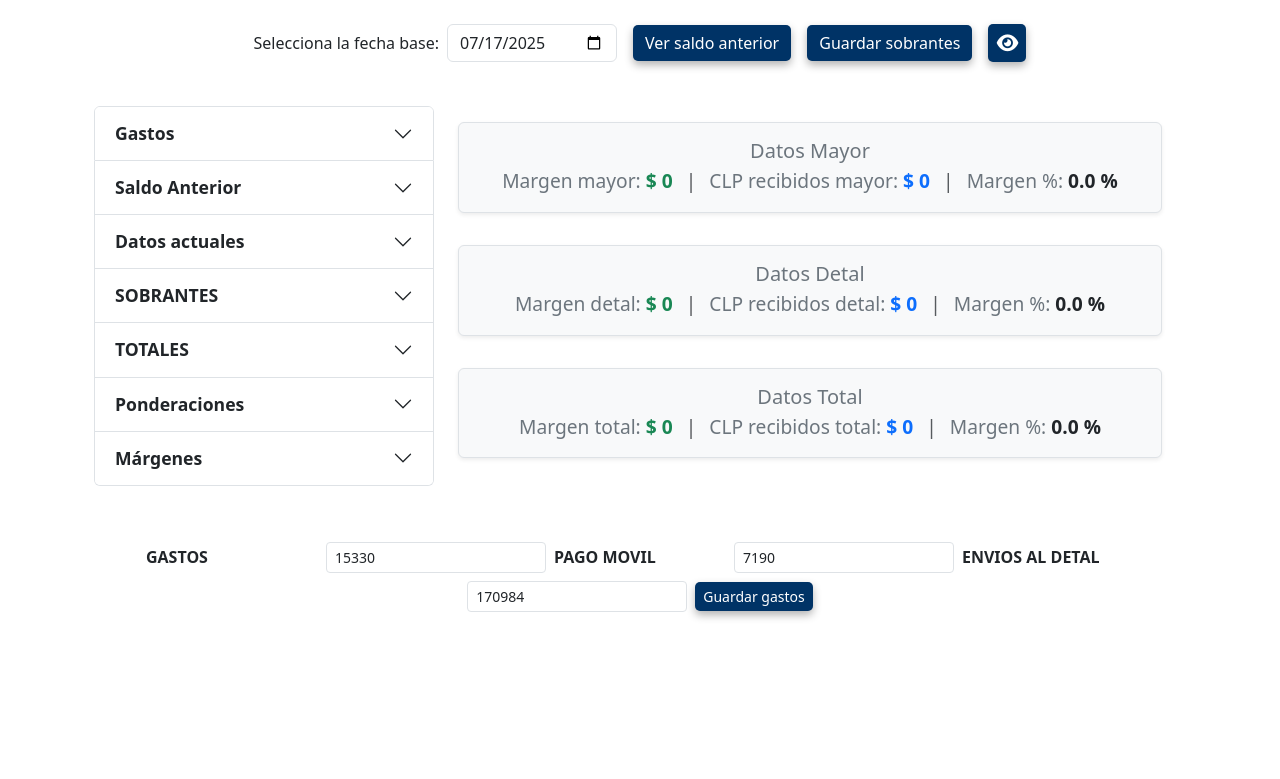
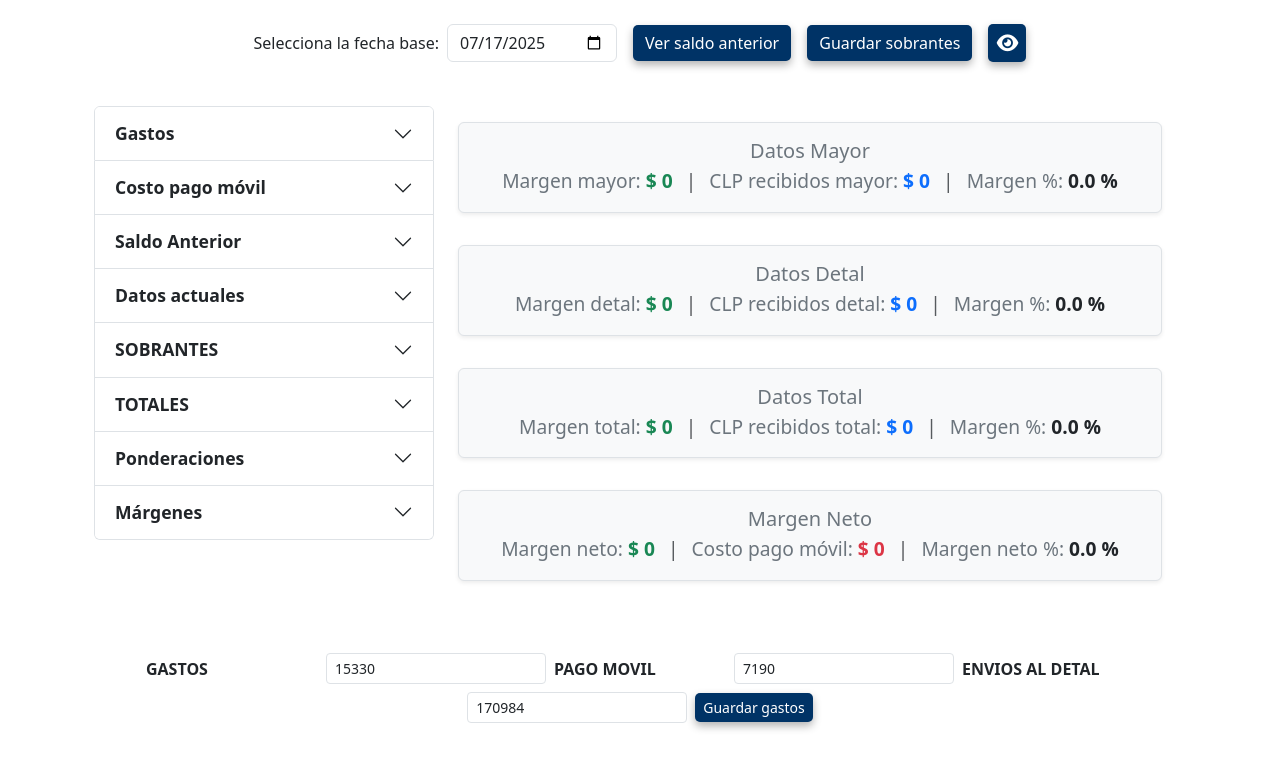
Before and after one commit to sergius2002/webfinal, a Flask app: page /margen/ in a window 1280 px wide. Shown: the part 126-905 px from the top of the page. Before the commit the page ends 745 px from the top, so only its background shows below. Run offline with Flask 3, Linux system fonts and the light colour scheme; the visitor is signed in with stand-in values (Sample User, id 1); data that the repository does not hold is empty; some libraries are stand-ins or nearby versions.

Commit message:
Agregada sección Costo pago móvil y margen neto en módulo de márgenes

```diff
--- a/mi_app/mi_app/blueprints/margen.py
+++ b/mi_app/mi_app/blueprints/margen.py
@@ -241,9 +241,14 @@ def index():
     if ponderado_ves_clp > 0:
         margen_mayor = clp_recibidos_mayor - (brs_vendidos_mayor / ponderado_ves_clp)
         margen_detal = clp_recibidos_detal - (brs_vendidos_detal / ponderado_ves_clp)
+        # Calcular costo pago móvil
+        costo_pago_movil = pago_movil / ponderado_ves_clp
     else:
         margen_mayor = 0
         margen_detal = 0
+        costo_pago_movil = 0
     margen_total = margen_mayor + margen_detal
+    # Margen neto después de restar el costo pago móvil
+    margen_neto = margen_total - costo_pago_movil
 
-    return render_template("margen/saldo_anterior.html", saldo_anterior=saldo_anterior, fecha_ayer=fecha_ayer, fecha_hoy=fecha_hoy, brs_vendidos_hoy=brs_vendidos_hoy, clp_recibidos=clp_recibidos, brs_comprados=brs_comprados, usdt_vendidos=usdt_vendidos, usdt_comprados=usdt_comprados, usdt_vendidos_clp=usdt_vendidos_clp, clp_recibidos_usdt=clp_recibidos_usdt, clp_invertidos=clp_invertidos, tasa_usdt_clp_actual=tasa_usdt_clp_actual, tasa_usdt_ves_actual=tasa_usdt_ves_actual, total_brs=total_brs, total_usdt=total_usdt, clp_anterior=clp_anterior, total_clp=total_clp, clp_por_usdt_vendido=clp_por_usdt_vendido, tasa_ves_clp_actual=tasa_ves_clp_actual, ponderado_ves_clp=ponderado_ves_clp, tasa_usdt_clp_general=tasa_usdt_clp_general, gastos=gastos, pago_movil=pago_movil, sobrante_usdt=sobrante_usdt, sobrante_brs=sobrante_brs, brs_vendidos_detal=brs_vendidos_detal, brs_vendidos_mayor=brs_vendidos_mayor, sobrante_al_mayor=sobrante_al_mayor, envios_al_detal=envios_al_detal, clp_recibidos_mayor=clp_recibidos_mayor, clp_recibidos_detal=clp_recibidos_detal, margen_mayor=margen_mayor, margen_detal=margen_detal, margen_total=margen_total)
+    return render_template("margen/saldo_anterior.html", saldo_anterior=saldo_anterior, fecha_ayer=fecha_ayer, fecha_hoy=fecha_hoy, brs_vendidos_hoy=brs_vendidos_hoy, clp_recibidos=clp_recibidos, brs_comprados=brs_comprados, usdt_vendidos=usdt_vendidos, usdt_comprados=usdt_comprados, usdt_vendidos_clp=usdt_vendidos_clp, clp_recibidos_usdt=clp_recibidos_usdt, clp_invertidos=clp_invertidos, tasa_usdt_clp_actual=tasa_usdt_clp_actual, tasa_usdt_ves_actual=tasa_usdt_ves_actual, total_brs=total_brs, total_usdt=total_usdt, clp_anterior=clp_anterior, total_clp=total_clp, clp_por_usdt_vendido=clp_por_usdt_vendido, tasa_ves_clp_actual=tasa_ves_clp_actual, ponderado_ves_clp=ponderado_ves_clp, tasa_usdt_clp_general=tasa_usdt_clp_general, gastos=gastos, pago_movil=pago_movil, sobrante_usdt=sobrante_usdt, sobrante_brs=sobrante_brs, brs_vendidos_detal=brs_vendidos_detal, brs_vendidos_mayor=brs_vendidos_mayor, sobrante_al_mayor=sobrante_al_mayor, envios_al_detal=envios_al_detal, clp_recibidos_mayor=clp_recibidos_mayor, clp_recibidos_detal=clp_recibidos_detal, margen_mayor=margen_mayor, margen_detal=margen_detal, margen_total=margen_total, costo_pago_movil=costo_pago_movil, margen_neto=margen_neto)
--- a/mi_app/mi_app/templates/margen/saldo_anterior.html
+++ b/mi_app/mi_app/templates/margen/saldo_anterior.html
@@ -135,6 +135,32 @@
                                             <tr>
                                                 <td class="label-cell">ENVIOS AL DETAL</td>
                                                 <td class="value-cell">{{ envios_al_detal | format_miles }}</td>
+                                            </tr>
+                                        </table>
+                                    </div>
+                                </div>
+                            </div>
+                            <!-- Costo pago móvil -->
+                            <div class="accordion-item">
+                                <h2 class="accordion-header" id="headingCostoPagoMovil">
+                                    <button class="accordion-button collapsed" type="button" data-bs-toggle="collapse" data-bs-target="#collapseCostoPagoMovil" aria-expanded="false" aria-controls="collapseCostoPagoMovil">
+                                        Costo pago móvil
+                                    </button>
+                                </h2>
+                                <div id="collapseCostoPagoMovil" class="accordion-collapse collapse" aria-labelledby="headingCostoPagoMovil" data-bs-parent="#margenAccordion">
+                                    <div class="accordion-body">
+                                        <table class="table table-bordered table-custom mx-auto mb-0">
+                                            <tr>
+                                                <td class="label-cell">PAGO MOVIL</td>
+                                                <td class="value-cell">{{ pago_movil | format_miles }}</td>
+                                            </tr>
+                                            <tr>
+                                                <td class="label-cell">PONDERADO VES/CLP</td>
+                                                <td class="value-cell">{{ ponderado_ves_clp | float | round(5) if ponderado_ves_clp is not none else 'Sin datos' }}</td>
+                                            </tr>
+                                            <tr style="background-color: #f8f9fa; font-weight: bold;">
+                                                <td class="label-cell">COSTO PAGO MÓVIL</td>
+                                                <td class="value-cell">{{ costo_pago_movil | format_miles if costo_pago_movil is not none else 'Sin datos' }}</td>
                                             </tr>
                                         </table>
                                     </div>
@@ -360,6 +386,14 @@
                                                 <td class="label-cell">Margen Total</td>
                                                 <td class="value-cell">{{ margen_total | round(2) | format_miles }}</td>
                                             </tr>
+                                            <tr>
+                                                <td class="label-cell">Costo Pago Móvil</td>
+                                                <td class="value-cell text-danger">-{{ costo_pago_movil | round(2) | format_miles }}</td>
+                                            </tr>
+                                            <tr style="background-color: #f8f9fa; font-weight: bold;">
+                                                <td class="label-cell">Margen Neto</td>
+                                                <td class="value-cell">{{ margen_neto | round(2) | format_miles }}</td>
+                                            </tr>
                                         </table>
                                     </div>
                                 </div>
@@ -406,6 +440,19 @@
                             <span class="mx-2 text-muted">|</span>
                             <span class="text-secondary">Margen %:</span>
                             <span class="fw-bold text-dark">{{ (margen_total / (clp_recibidos_mayor + clp_recibidos_detal) * 100) | round(2) if (clp_recibidos_mayor + clp_recibidos_detal) else 0.00 }} %</span>
+                        </div>
+                    </div>
+                    <div class="my-3 text-center bg-light border rounded shadow-sm py-3" style="width: 100%; min-width: 350px; max-width: 100%; margin-left: auto; margin-right: auto;">
+                        <h5 class="text-secondary mb-1">Margen Neto</h5>
+                        <div style="font-size: 1.2rem;">
+                            <span class="text-secondary">Margen neto:</span>
+                            <span class="fw-bold text-success">$ {{ margen_neto | format_number(0) }}</span>
+                            <span class="mx-2 text-muted">|</span>
+                            <span class="text-secondary">Costo pago móvil:</span>
+                            <span class="fw-bold text-danger">$ {{ costo_pago_movil | format_number(0) }}</span>
+                            <span class="mx-2 text-muted">|</span>
+                            <span class="text-secondary">Margen neto %:</span>
+                            <span class="fw-bold text-dark">{{ (margen_neto / (clp_recibidos_mayor + clp_recibidos_detal) * 100) | round(2) if (clp_recibidos_mayor + clp_recibidos_detal) else 0.00 }} %</span>
                         </div>
                     </div>
                 </div>
```
